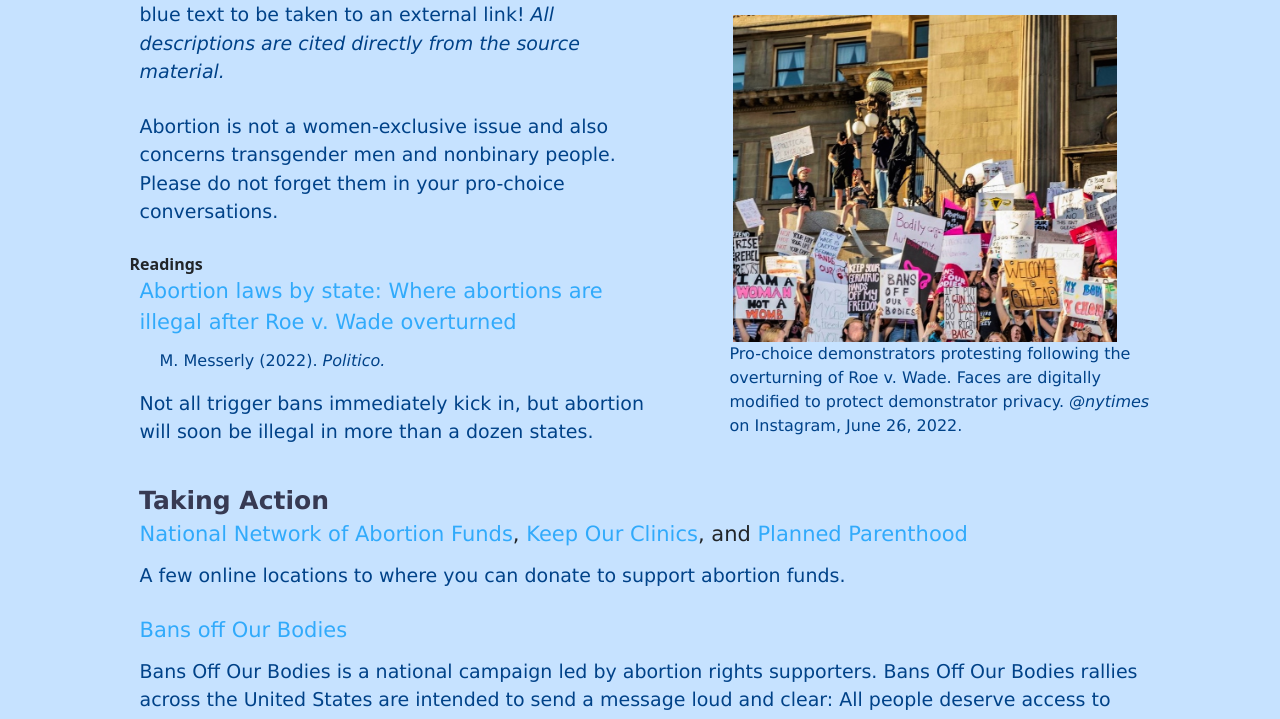
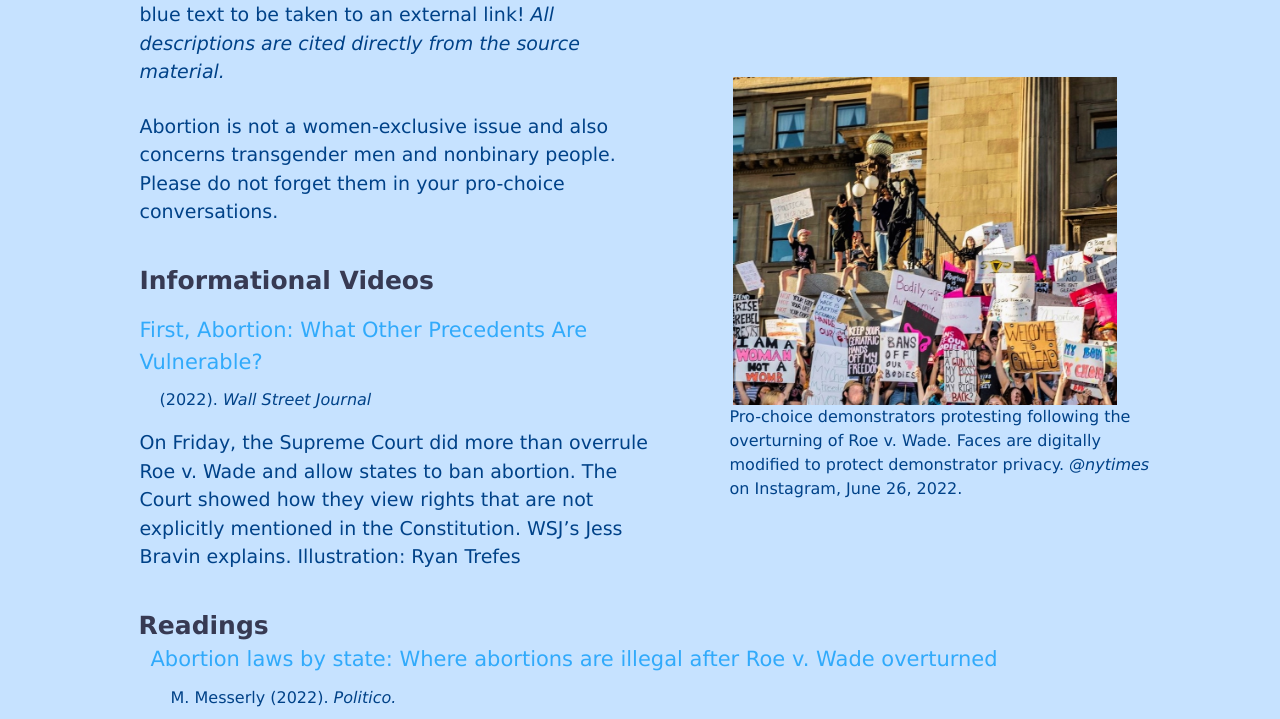
Before and after one commit to push4ward/pushforward.github.io, a plain HTML site: page templates/gender.html in a window 1280 px wide. Shown: the part 201-920 px from the top of the page. Drawn offline with nearby package versions, Linux system fonts and the light colour scheme.

Commit message:
informational videos for gender

```diff
--- a/templates/gender.html
+++ b/templates/gender.html
@@ -93,19 +93,20 @@
                         Abortion is not a women-exclusive issue and also concerns transgender men and nonbinary people.
                         Please do not forget them in your pro-choice conversations.
                     </p>
-                <strong> Readings</strong>
+                    <p class="deez_nuts_subhead"><strong>
+                        Informational Videos
+                    </strong></p>
                     <p class="link_style" style="margin : 0; padding-top:0; margin-bottom: 0;">
-                        <a href="https://www.politico.com/news/2022/06/24/abortion-laws-by-state-roe-v-wade-00037695">
-                            Abortion laws by state: Where abortions are illegal after Roe v. Wade overturned
+                        <a href="https://www.youtube.com/watch?v=DBVVkW7bEYU">
+                            First, Abortion: What Other Precedents Are Vulnerable?
                         </a>
 
                     </p>
                     <p class="peepee_small left_pad">
-                        M. Messerly (2022). <em>Politico.</em>
+                        (2022). <em>Wall Street Journal</em>
                     </p>
                     <p class="peepee_desc">
-                        Not all trigger bans immediately kick in, but abortion will soon be illegal in more than a dozen states.
-                    </p>
+                        On Friday, the Supreme Court did more than overrule Roe v. Wade and allow states to ban abortion. The Court showed how they view rights that are not explicitly mentioned in the Constitution. WSJ’s Jess Bravin explains. Illustration: Ryan Trefes                    </p>
                 </div>
                 <div class="col-md-5">
                     <p class="padding"></p>
@@ -116,6 +117,27 @@
                         <em>@nytimes</em> on Instagram, June 26, 2022.
                     </p>
                 </div>
+
+                <div class="row deez_nuts_subhead justify-content-center align-items-center">
+                    <div class="col-md-11"><strong>
+                        Readings</strong>
+                    </div>
+                </div>
+                <div class="row justify-content-center align-items-center">
+                    <div class="col-md-11">
+                        <p class="link_style" style="margin : 0; padding-top:0; margin-bottom: 0;">
+                            <a href="https://www.politico.com/news/2022/06/24/abortion-laws-by-state-roe-v-wade-00037695">
+                                Abortion laws by state: Where abortions are illegal after Roe v. Wade overturned
+                            </a>
+                        </p>
+                        <p class="peepee_small left_pad">
+                            M. Messerly (2022). <em>Politico.</em>
+                        </p>
+                        <p class="peepee_desc">
+                            Not all trigger bans immediately kick in, but abortion will soon be illegal in more than a dozen states.
+                        </p>
+                    </div>
+
             <!-- end row -->
             </div>
 
```
Also changed, not shown: templates/climate.html (+2 -13 lines).
